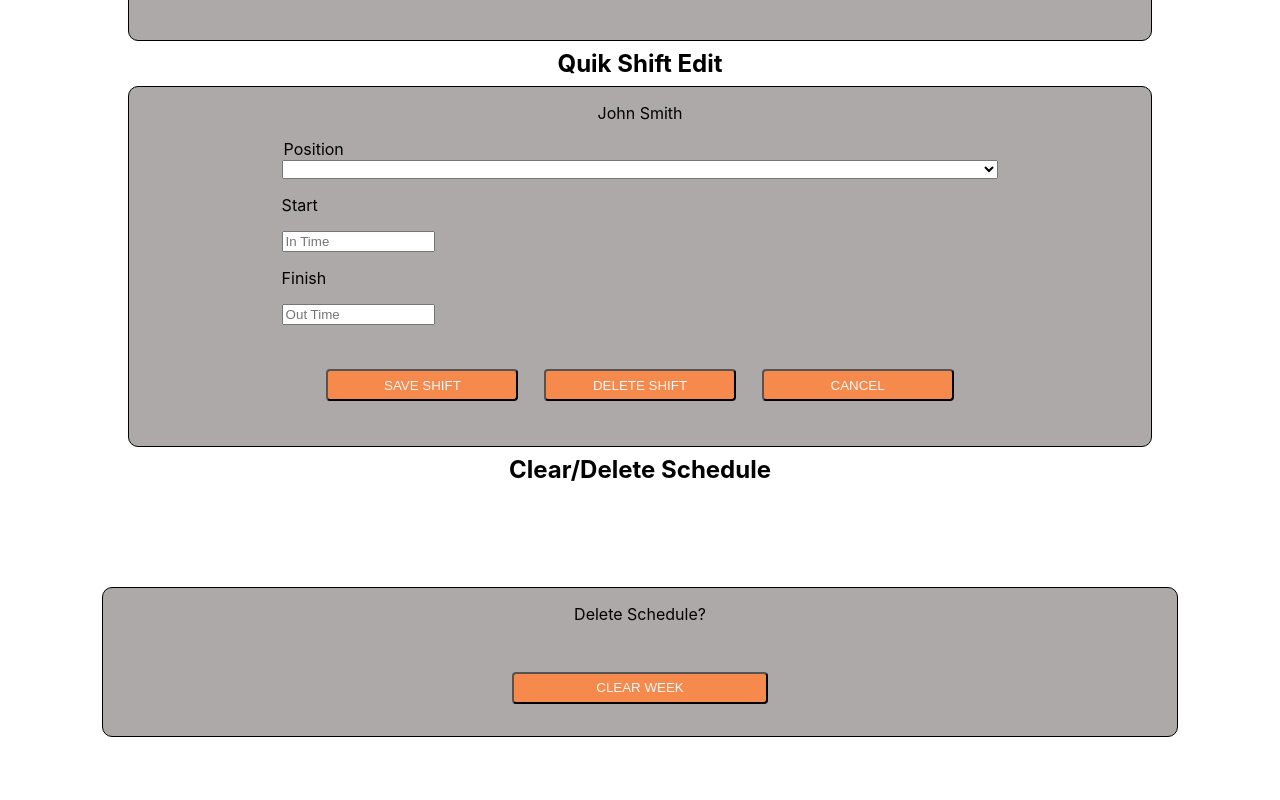
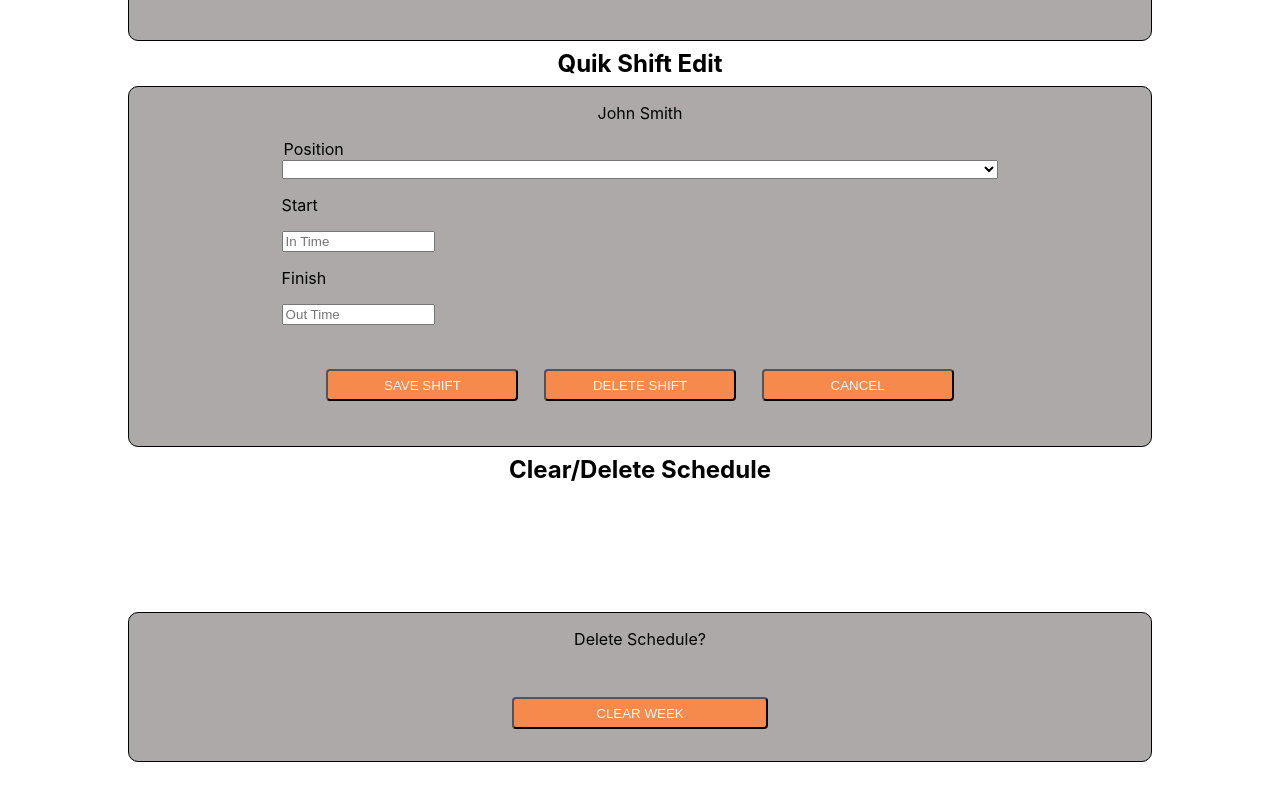
Before and after one commit to StPeteFrank/schedulequik, a React (Create React App) app: page / in a window 1280 px wide. Shown: the part 2753-3553 px from the top of the page. Built offline with nearby package versions, Linux system fonts and the light colour scheme.

Commit message:
All containers have same margin.

```diff
--- a/src/index.css
+++ b/src/index.css
@@ -358,7 +358,7 @@ button {
   flex-direction: column;
   justify-content: space-evenly;
   background-color: rgb(173, 169, 169);
-  margin: 8vw;
+  margin: 10vw;
 }
 .ClearDeleteContainer button {
   border-radius: 4px;
```
